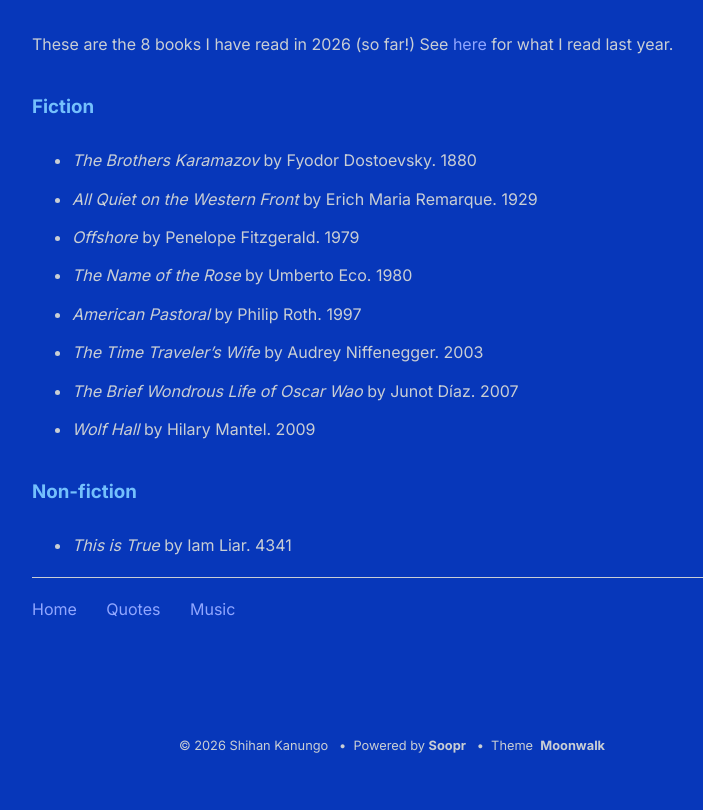
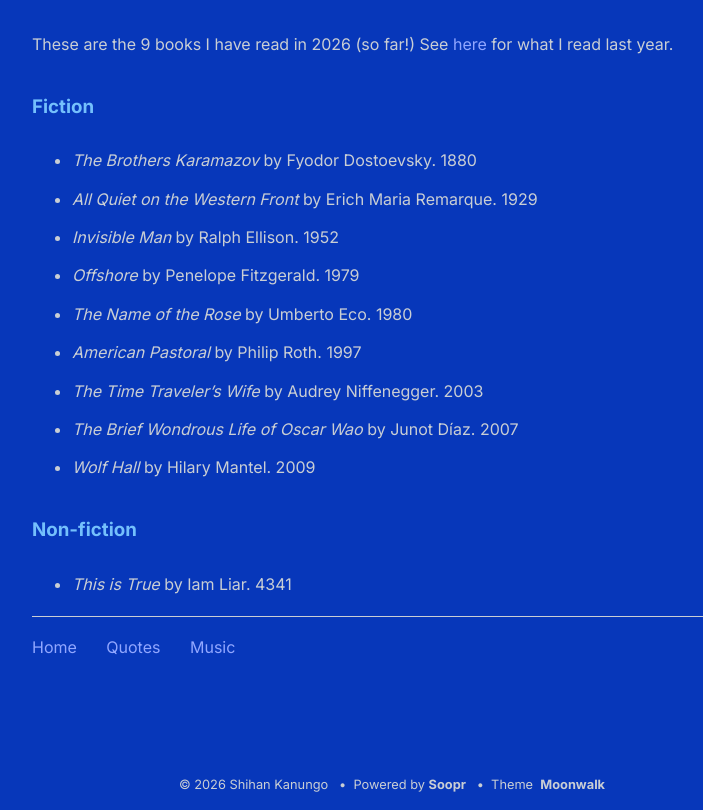
Before and after one commit to shihankanungo/shihankanungo.github.io, a Jekyll site: the page built from books.md, in a window 1280 px wide. Shown: the part 776-1586 px from the top of the page, without its empty margins (248-951 px from the left). Built offline with Jekyll 4.4.1, drawn with Linux system fonts in a browser that asks for light colours; before the commit the page ends 1548 px from its top, so only the background shows below that.

Commit message:
Update books.md

```diff
--- a/books.md
+++ b/books.md
@@ -8,11 +8,12 @@ title: Reading &amp;c.
 ![ch-reading](images/ch1.png)
 
 <br>
-These are the 8 books I have read in 2026 (so far!) See [here](https://shihankanungo.github.io/wrapped-2025#books) for what I read last year. <br>
+These are the 9 books I have read in 2026 (so far!) See [here](https://shihankanungo.github.io/wrapped-2025#books) for what I read last year. <br>
 
 ### Fiction
 - *The Brothers Karamazov* by Fyodor Dostoevsky. 1880
 - *All Quiet on the Western Front* by Erich Maria Remarque. 1929
+- *Invisible Man* by Ralph Ellison. 1952
 - *Offshore* by Penelope Fitzgerald. 1979
 - *The Name of the Rose* by Umberto Eco. 1980
 - *American Pastoral* by Philip Roth. 1997
```
